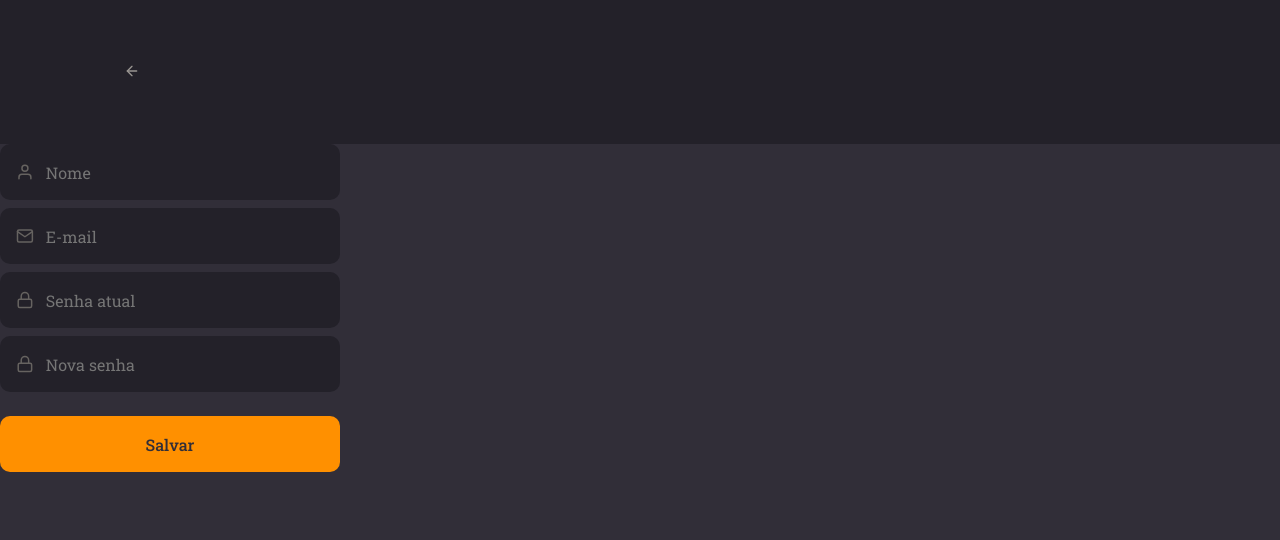
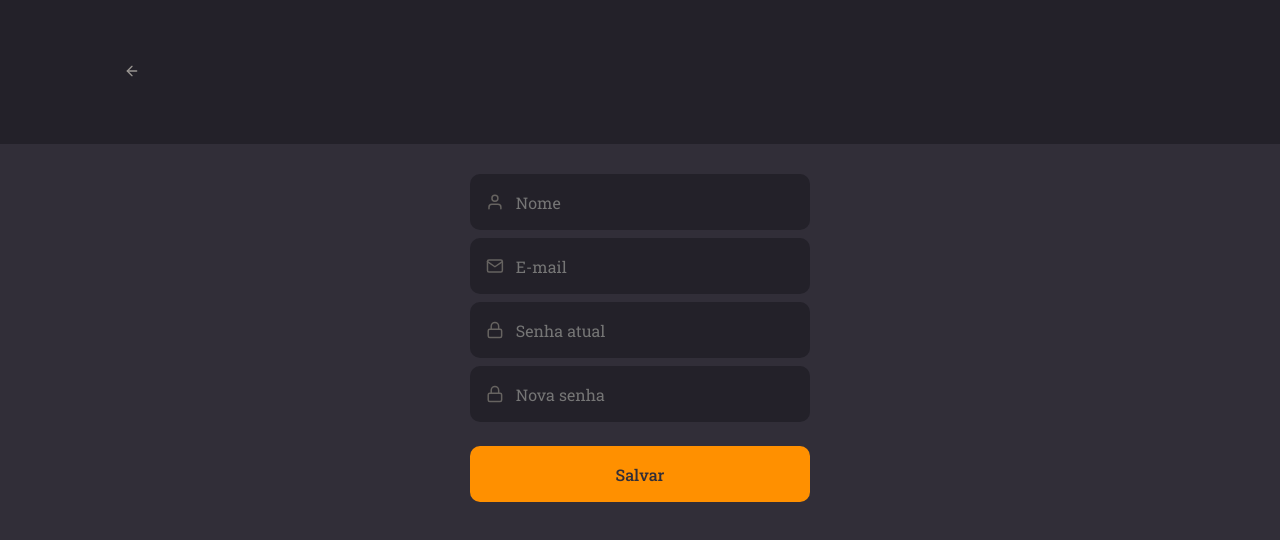
Before and after one commit to MullerHub/Rocketseat-Explorer, a React (Vite) app in the folder Stage0901/RocketNotes/: page / in a window 1280 px wide. Shown: the top 540 px of the page. Built offline with nearby package versions, Linux system fonts and the light colour scheme.

Commit message:
Profile att

```diff
--- a/Stage0901/RocketNotes/src/pages/Profile/styles.js
+++ b/Stage0901/RocketNotes/src/pages/Profile/styles.js
@@ -20,4 +20,5 @@ export const Container = styled.div`
 `
 export const Form = styled.form`
   max-width: 340px;
+  margin: 30px auto 0;
 `
```
